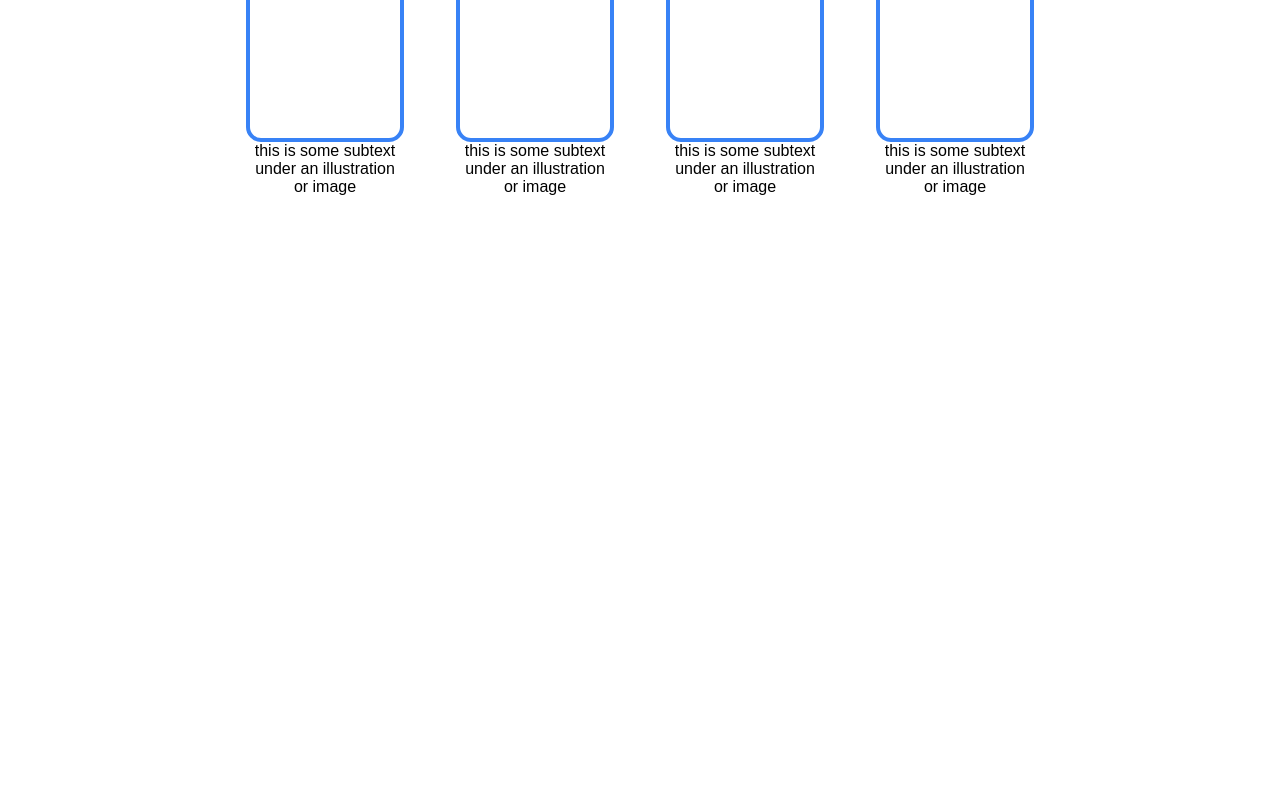
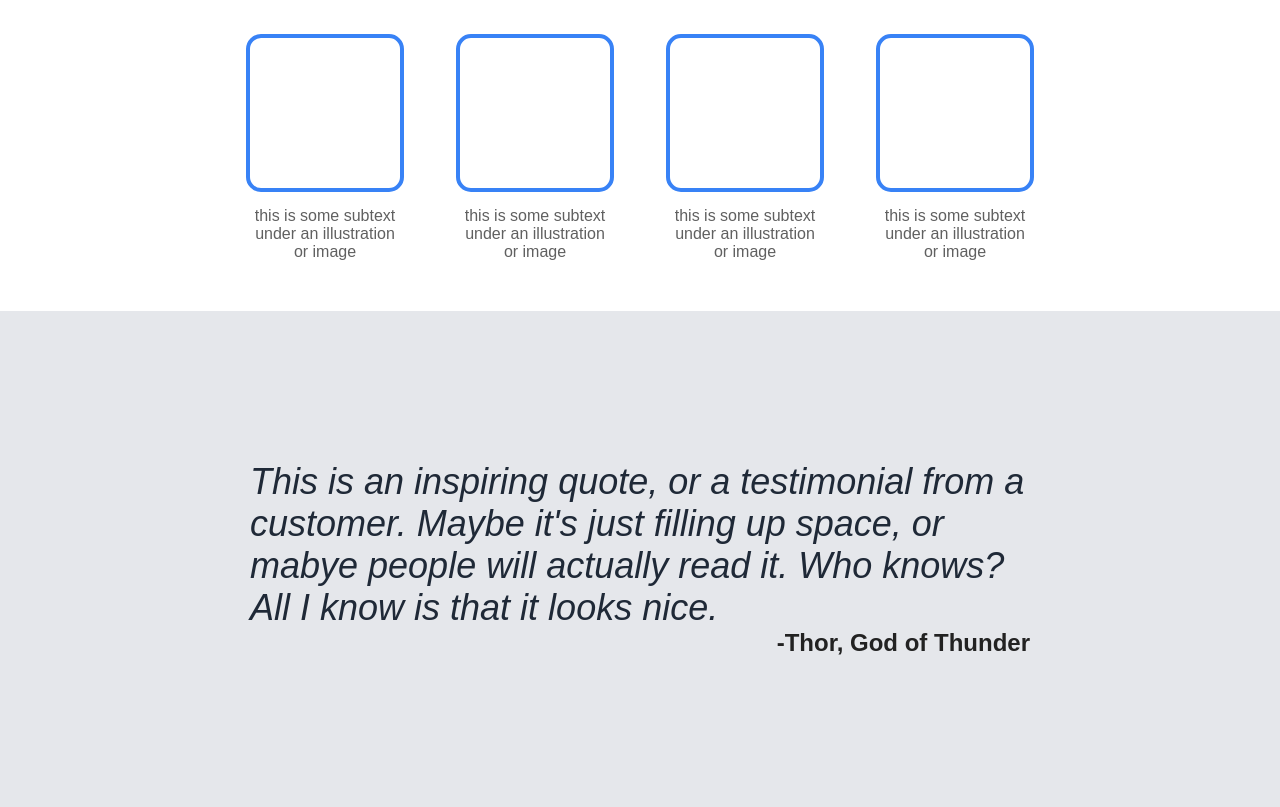
Before and after one commit to Pegahz/landing-page, a plain HTML site: page index.html in a window 1280 px wide. Shown: the part 622-1429 px from the top of the page. Before the commit the page ends 868 px from the top, so only its background shows below. Drawn offline with Linux system fonts and the light colour scheme.

Commit message:
Add the third part of the page

```diff
--- a/index.html
+++ b/index.html
@@ -48,5 +48,10 @@
             </div>
         </div>
     </div>
+
+    <div class="third">
+        <p class="quote">This is an inspiring quote, or a testimonial from a customer. Maybe it's just filling up space, or mabye people will actually read it. Who knows? All I know is that it looks nice.</p>
+        <p class="quoted">-Thor, God of Thunder</p>
+    </div>
 </body>
 </html>
--- a/style.css
+++ b/style.css
@@ -87,12 +87,14 @@ a {
     color: #1f2937;
     font-size: 36px;
     font-weight: bolder;
+    margin-bottom: 50px;
 }
 
 .boxes {
     display: flex;
     flex-wrap: wrap;
     justify-content: space-between;
+    padding: 0;
 }
 
 .box {
@@ -100,11 +102,35 @@ a {
     display: flex;
     flex-direction: column;
     align-items: center;
+    color: #606060;
 }
 
 .box-border {
     height: 150px;
     width: 150px;
+    flex: auto;
     border: #3882f6 solid 4px;
     border-radius: 15px;
+    margin-bottom: 15px;
 }
+
+.third {
+    background-color: #e5e7eb;
+    padding: 150px 250px;
+    display: flex;
+    flex-direction: column;
+}
+
+.quote {
+    color: #1f2937;
+    font-size: 36px;
+    font-style: italic;
+    font-weight: 100;
+}
+
+.quoted {
+    align-self: flex-end;
+    font-weight: bold;
+    font-size: 24px;
+    color: #222;
+}
```
